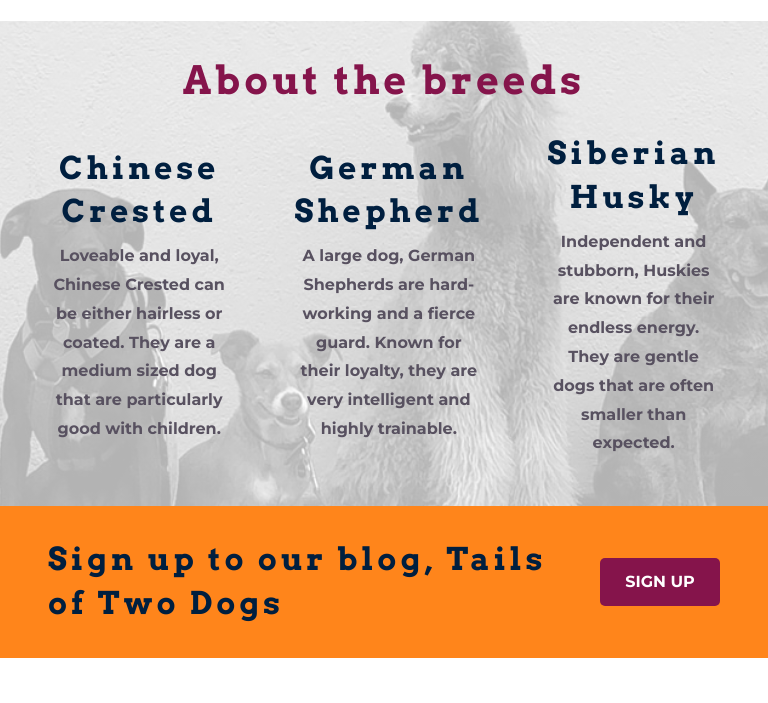
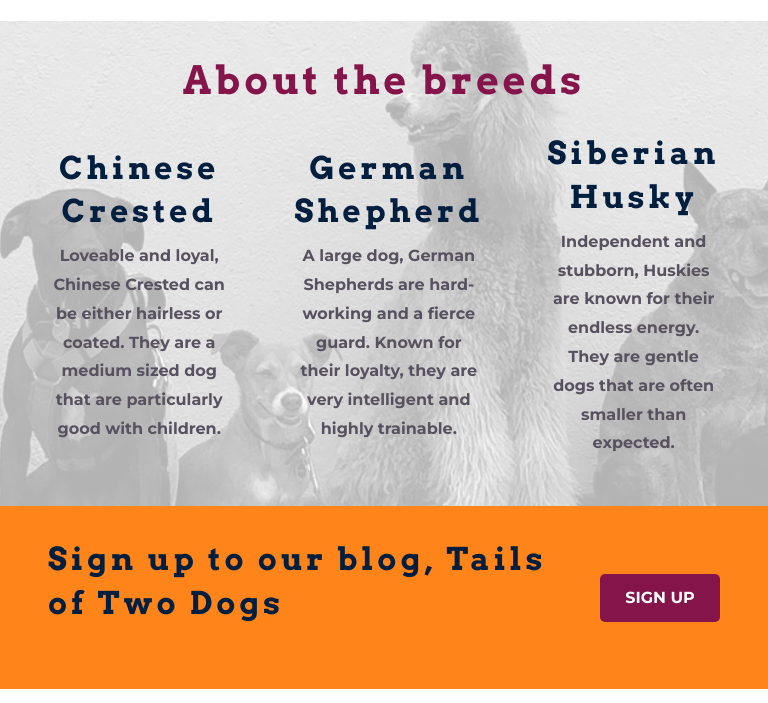
Before and after one commit to somekindofdesign/two-dogs, a plain HTML site: page index.html in a window 768 px wide. Shown: the part 1222-1925 px from the top of the page. Drawn offline with Linux system fonts and the light colour scheme.

Commit message:
Adjust media queries and padding for sign-up-banner

```diff
--- a/assets/css/style.css
+++ b/assets/css/style.css
@@ -660,8 +660,6 @@ label {
     background: #FF851B;
   }
 
-  sign-up
-
 
 /* back to top */
 
@@ -676,7 +674,6 @@ label {
     box-sizing: border-box;
     padding: 2em 3em 2em 3em;
     background-color: #FF851B;
-    display: flex;
     align-items: center;
     justify-content: center;
     gap: 2em;
@@ -685,10 +682,6 @@ label {
 #sign-up-banner div {
     max-width: 1280px;
     margin: auto;
-}
-
-#sign-up-banner button {
-    float: right;
 }
 
 
@@ -761,21 +754,29 @@ footer {
         margin-bottom: 3em;
     }
 
+    #sign-up-banner h3 {
+        padding-bottom: 1em;
+    }
+
 }
 
 @media screen and (min-width: 768px) {
 
-    header, #two-column, #about-breeds, #page-title, #blog-gallery, #gallery, #sign-up-form, #dog-profiles, #meet  {
+    header, #two-column, #about-breeds, #page-title, #blog-gallery, #gallery, #sign-up-form, #dog-profiles, #meet, #sign-up-banner  {
         padding-left: 3em;
         padding-right: 3em;
     }
 
-    #two-column, #meet, .breeds, #dog-profiles, #sign-up-form {
+    #two-column, #meet, .breeds, #dog-profiles, #sign-up-form, #sign-up-banner {
         display: flex;
     }
 
     #two-column div, #meet div, #sign-up-form div {
         width: 50%;
+    }
+
+    #sign-up-banner button {
+        float: right;
     }
 
 }
```
